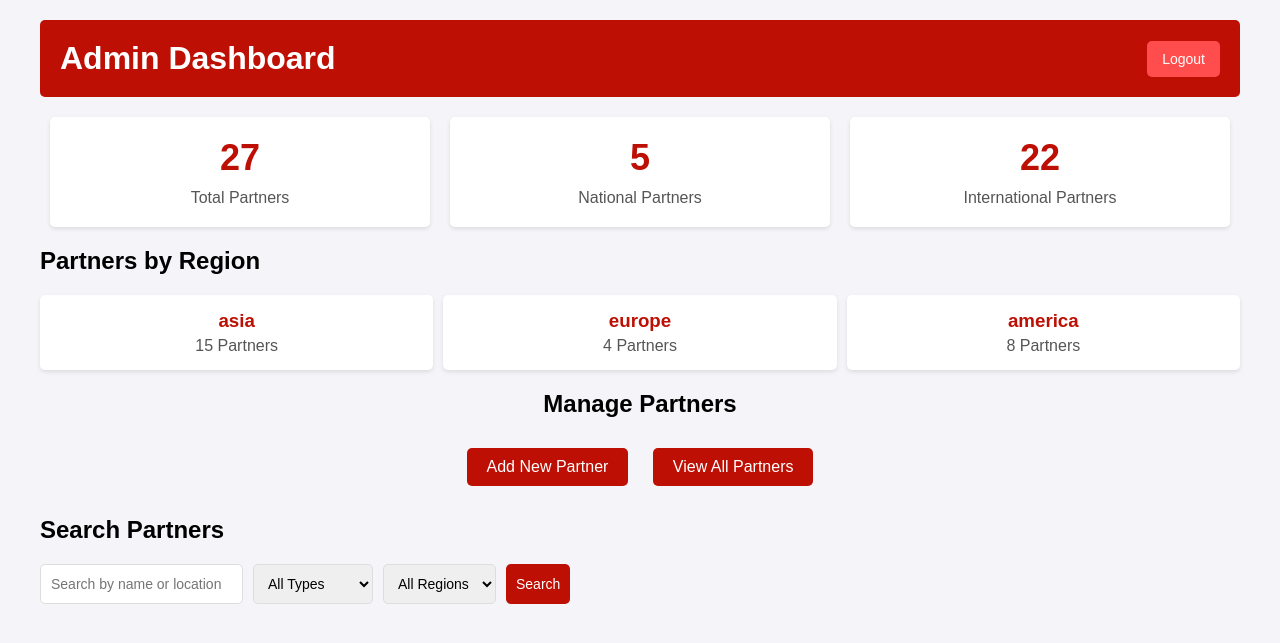
After one commit to asanul05/ACT---Linkages, a PHP site: page /page-views/dashboard-views.php in a window 1280 px wide. The commit adds this page. Shown: the top 643 px of the page. Run offline with PHP 8.4, Linux system fonts and the light colour scheme; data comes from the database, SQL or seed files in the repository; both versions use the stored data as it was after the commit.

Commit message:
b4 revisions

```diff
--- a/__includes/head.php
+++ b/__includes/head.php
@@ -21,6 +21,7 @@
         <?php require_once '../css/ero.css'; ?>
         <?php require_once '../css/ExternalRelationsOffice.css'; ?>
         <?php require_once '../css/manage-partner.css'; ?>
+        <?php require_once '../css/dashboard.css'; ?>
 
 
     </style>
--- /dev/null
+++ b/css/dashboard.css
@@ -0,0 +1,146 @@
+body {
+    font-family: Arial, sans-serif;
+    margin: 0;
+    padding: 0;
+    background-color: #f4f4f9;
+}
+
+.dashboard-container {
+    max-width: 1200px;
+    margin: 0 auto;
+    padding: 20px;
+}
+
+.dashboard-header {
+    display: flex;
+    justify-content: space-between;
+    align-items: center;
+    background-color: #BD0F03;
+    color: #fff;
+    padding: 20px;
+    border-radius: 5px;
+}
+
+.dashboard-header h1 {
+    margin: 0;
+}
+
+.logout-button {
+    background-color: #ff4d4d;
+    color: #fff;
+    text-decoration: none;
+    padding: 10px 15px;
+    border-radius: 5px;
+    font-size: 14px;
+}
+
+.logout-button:hover {
+    background-color: #e60000;
+}
+
+.dashboard-stats {
+    display: flex;
+    justify-content: space-between;
+    margin: 20px 0;
+}
+
+.stat-box {
+    flex: 1;
+    background-color: #fff;
+    padding: 20px;
+    margin: 0 10px;
+    text-align: center;
+    border-radius: 5px;
+    box-shadow: 0 2px 4px rgba(0, 0, 0, 0.1);
+}
+
+.stat-box h2 {
+    font-size: 36px;
+    margin: 0;
+    color: #BD0F03;
+}
+
+.stat-box p {
+    margin: 10px 0 0;
+    font-size: 16px;
+    color: #555;
+}
+
+.dashboard-regions {
+    margin: 20px 0;
+}
+
+.region-stats {
+    display: flex;
+    flex-wrap: wrap;
+    gap: 10px;
+}
+
+.region-box {
+    flex: 1;
+    background-color: #fff;
+    padding: 15px;
+    text-align: center;
+    border-radius: 5px;
+    box-shadow: 0 2px 4px rgba(0, 0, 0, 0.1);
+}
+
+.region-box h3 {
+    margin: 0;
+    color: #BD0F03;
+}
+
+.region-box p {
+    margin: 5px 0 0;
+    color: #555;
+}
+
+.dashboard-actions {
+    margin: 20px 0;
+    text-align: center;
+}
+
+.action-button {
+    display: inline-block;
+    background-color: #BD0F03;
+    color: #fff;
+    text-decoration: none;
+    padding: 10px 20px;
+    margin: 10px;
+    border-radius: 5px;
+    font-size: 16px;
+}
+
+.action-button:hover {
+    background-color: #0056b3;
+}
+
+.dashboard-search {
+    margin: 20px 0;
+}
+
+.dashboard-search form {
+    display: flex;
+    gap: 10px;
+    flex-wrap: wrap;
+}
+
+.dashboard-search input,
+.dashboard-search select,
+.dashboard-search button {
+    padding: 10px;
+    border: 1px solid #ddd;
+    border-radius: 5px;
+    font-size: 14px;
+}
+
+.dashboard-search button {
+    background-color: #BD0F03;
+    color: #fff;
+    border: none;
+    cursor: pointer;
+}
+
+.dashboard-search button:hover {
+    background-color: #0056b3;
+}
--- /dev/null
+++ b/page-views/dashboard-views.php
@@ -0,0 +1,112 @@
+<?php
+// session_start();
+
+// // Check if the user is logged in and is an admin
+// if (!isset($_SESSION['user']) || $_SESSION['user']['role'] !== 'admin') {
+//     header("Location: login.php");
+//     exit;
+// }
+
+$conn = new mysqli("localhost", "root", "", "linkages");
+
+if ($conn->connect_error) {
+    die("Connection failed: " . $conn->connect_error);
+}
+
+// Fetch statistics
+$totalPartnersQuery = "SELECT COUNT(*) AS total FROM partners";
+$totalPartnersResult = $conn->query($totalPartnersQuery);
+$totalPartners = $totalPartnersResult->fetch_assoc()['total'];
+
+$nationalPartnersQuery = "SELECT COUNT(*) AS total FROM partners WHERE type = 'National'";
+$nationalPartnersResult = $conn->query($nationalPartnersQuery);
+$nationalPartners = $nationalPartnersResult->fetch_assoc()['total'];
+
+$internationalPartnersQuery = "SELECT COUNT(*) AS total FROM partners WHERE type = 'International'";
+$internationalPartnersResult = $conn->query($internationalPartnersQuery);
+$internationalPartners = $internationalPartnersResult->fetch_assoc()['total'];
+
+$partnersByRegionQuery = "SELECT region, COUNT(*) AS total FROM partners GROUP BY region";
+$partnersByRegionResult = $conn->query($partnersByRegionQuery);
+$partnersByRegion = [];
+while ($row = $partnersByRegionResult->fetch_assoc()) {
+    $partnersByRegion[$row['region']] = $row['total'];
+}
+?>
+
+<!DOCTYPE html>
+<html lang="en">
+<head>
+    <meta charset="UTF-8">
+    <meta name="viewport" content="width=device-width, initial-scale=1.0">
+    <title>Admin Dashboard</title>
+    <link rel="stylesheet" href="css/dashboard.css">
+</head>
+<body>
+    <div class="dashboard-container">
+        <header class="dashboard-header">
+            <h1>Admin Dashboard</h1>
+            <a href="logout.php" class="logout-button">Logout</a>
+        </header>
+
+        <!-- Statistics Section -->
+        <div class="dashboard-stats">
+            <div class="stat-box">
+                <h2><?php echo $totalPartners; ?></h2>
+                <p>Total Partners</p>
+            </div>
+            <div class="stat-box">
+                <h2><?php echo $nationalPartners; ?></h2>
+                <p>National Partners</p>
+            </div>
+            <div class="stat-box">
+                <h2><?php echo $internationalPartners; ?></h2>
+                <p>International Partners</p>
+            </div>
+        </div>
+
+        <!-- Partners by Region -->
+        <div class="dashboard-regions">
+            <h2>Partners by Region</h2>
+            <div class="region-stats">
+                <?php foreach ($partnersByRegion as $region => $count): ?>
+                    <div class="region-box">
+                        <h3><?php echo $region; ?></h3>
+                        <p><?php echo $count; ?> Partners</p>
+                    </div>
+                <?php endforeach; ?>
+            </div>
+        </div>
+
+        <!-- Partners Management -->
+        <div class="dashboard-actions">
+            <h2>Manage Partners</h2>
+            <a href="manage-partners.php" class="action-button">Add New Partner</a>
+            <a href="manage-partners.php" class="action-button">View All Partners</a>
+        </div>
+
+        <!-- Search and Filter -->
+        <div class="dashboard-search">
+            <h2>Search Partners</h2>
+            <form method="GET" action="manage-partners.php">
+                <input type="text" name="search" placeholder="Search by name or location">
+                <select name="type">
+                    <option value="">All Types</option>
+                    <option value="National">National</option>
+                    <option value="International">International</option>
+                </select>
+                <select name="region">
+                    <option value="">All Regions</option>
+                    <option value="Asia">Asia</option>
+                    <option value="Europe">Europe</option>
+                    <option value="America">America</option>
+                    <option value="Africa">Africa</option>
+                    <option value="Australia">Australia</option>
+                    <option value="Antarctica">Antarctica</option>
+                </select>
+                <button type="submit">Search</button>
+            </form>
+        </div>
+    </div>
+</body>
+</html>
--- a/page-views/manage-partners-views.php
+++ b/page-views/manage-partners-views.php
@@ -90,6 +90,9 @@ $result = $conn->query($query);
             <option value="asia">Asia</option>
             <option value="europe">Europe</option>
             <option value="america">America</option>
+            <option value="africa">Africa</option>
+            <option value="australia">Australia</option>
+            <option value="antartica">Antartica</option>
         </select><br>
 
         <label for="logo">Logo (File Path):</label>
@@ -172,6 +175,9 @@ $result = $conn->query($query);
             <option value="asia" <?php echo $editRow['region'] === 'asia' ? 'selected' : ''; ?>>Asia</option>
             <option value="europe" <?php echo $editRow['region'] === 'europe' ? 'selected' : ''; ?>>Europe</option>
             <option value="america" <?php echo $editRow['region'] === 'america' ? 'selected' : ''; ?>>America</option>
+            <option value="africa" <?php echo $editRow['region'] === 'africa' ? 'selected' : ''; ?>>Africa</option>
+            <option value="australia" <?php echo $editRow['region'] === 'australia' ? 'selected' : ''; ?>>Australia</option>
+            <option value="antartica" <?php echo $editRow['region'] === 'antartica' ? 'selected' : ''; ?>>Antartica</option>
         </select><br>
 
         <label for="logo">Logo (File Path):</label>
```
Also changed, not shown: database.sql (added, +31 -0 lines), linkages.sql (+4 -4 lines), page-views/login.php (added, +60 -0 lines), page/admin-dashboard.php (added, +14 -0 lines), page/dashboard.php (added, +13 -0 lines), page-views/admin-partners.php (deleted).
